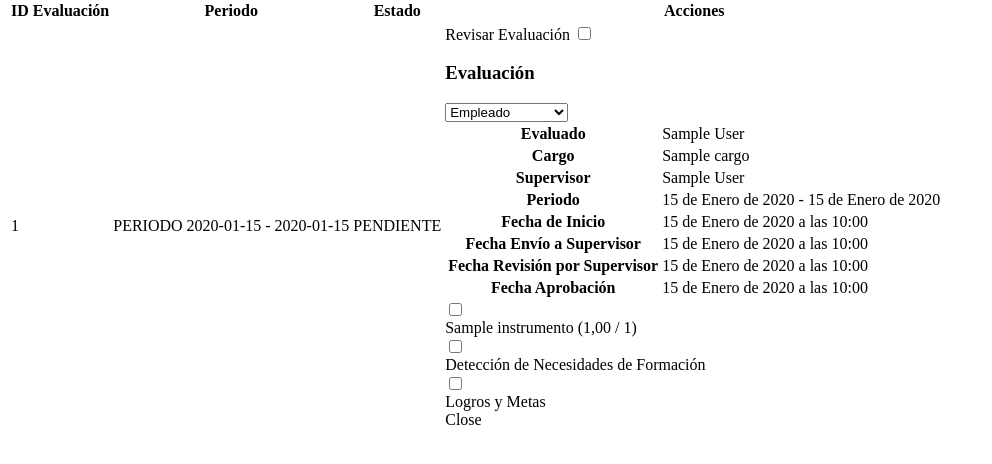
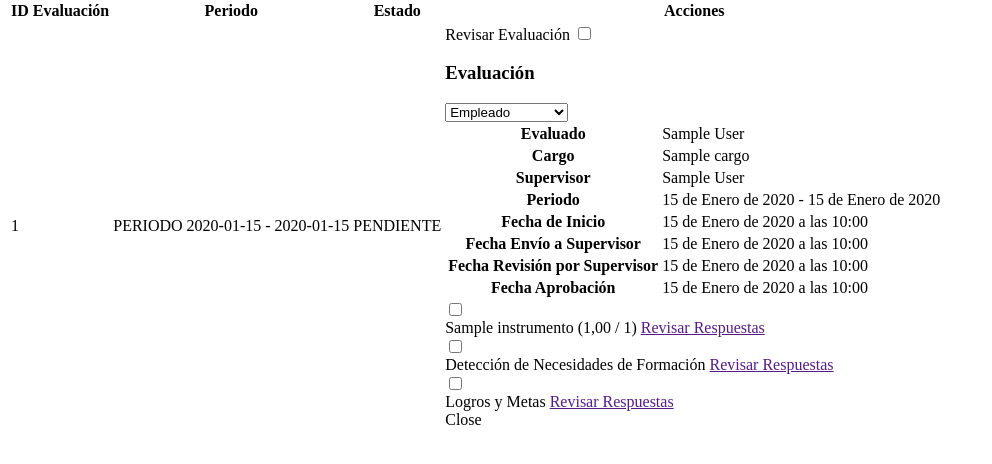
Before and after one commit to desarrollo-indesca/evaluacion-desempeno, a Django app: page /evaluacion/consulta/1/ in a window 1280 px wide. Shown: the part 150-614 px from the top of the page, without its empty margins (0-992 px from the left). Run offline with Django 4.2, Linux system fonts and the light colour scheme; a user stored in the database is signed in; tables that the repository leaves empty hold one stand-in row (values such as "Sample post"); some libraries are stand-ins or nearby versions.

Commit message:
añadir revision de respuestas (anchor)

```diff
--- a/evaluacion/templates/evaluacion/partials/modal-evaluacion-empleado.html
+++ b/evaluacion/templates/evaluacion/partials/modal-evaluacion-empleado.html
@@ -54,6 +54,7 @@
                 <input type="checkbox" name="my-accordion-{{resultado.instrumento}}" />
                 <div class="collapse-title text-xl font-medium">
                     {{resultado.instrumento}} ({{resultado.resultado_empleado}} / {{resultado.instrumento.peso}})
+                    <a href="" class="btn btn-xs btn-info ml-2" href="#">Revisar Respuestas</a>
                 </div>
                 <div class="collapse-content">
                     <div hx-trigger="revealed once" hx-get="evaluacion/seccion/" hx-vals="js:{version: document.getElementById('version').value, pk: {{evaluacion.pk}}, instrumento: {{resultado.pk}}}" hx-swap="outerHTML"></div>
@@ -66,7 +67,7 @@
             {% if evaluacion.formaciones.count %}
             <div class="collapse collapse-arrow bg-base-200 mb-2">
                 <input type="checkbox" name="my-accordion-dnf" />
-                <div class="collapse-title text-xl font-medium">Detección de Necesidades de Formación</div>
+                <div class="collapse-title text-xl font-medium">Detección de Necesidades de Formación <a href="" class="btn btn-xs btn-info ml-2" href="#">Revisar Respuestas</a></div>
                 <div class="collapse-content">
                     <div hx-trigger="revealed once" hx-get="{% url 'consulta_formacion' pk=evaluacion.pk %}" hx-vals="js:{version: document.getElementById('version').value}" hx-swap="outerHTML"></div>
                 </div>
@@ -78,7 +79,7 @@
             {% if evaluacion.logros_y_metas.count %}
             <div class="collapse collapse-arrow bg-base-200 mb-2">
                 <input type="checkbox" name="my-accordion-metas" />
-                <div class="collapse-title text-xl font-medium">Logros y Metas</div>
+                <div class="collapse-title text-xl font-medium">Logros y Metas <a href="" class="btn btn-xs btn-info ml-2" href="#">Revisar Respuestas</a></div>
                 <div class="collapse-content">
                     <div hx-trigger="revealed" hx-get="{% url 'consulta_metas' pk=evaluacion.pk %}" hx-vals="js:{version: document.getElementById('version').value}" hx-swap="outerHTML"></div>
                 </div>
```
